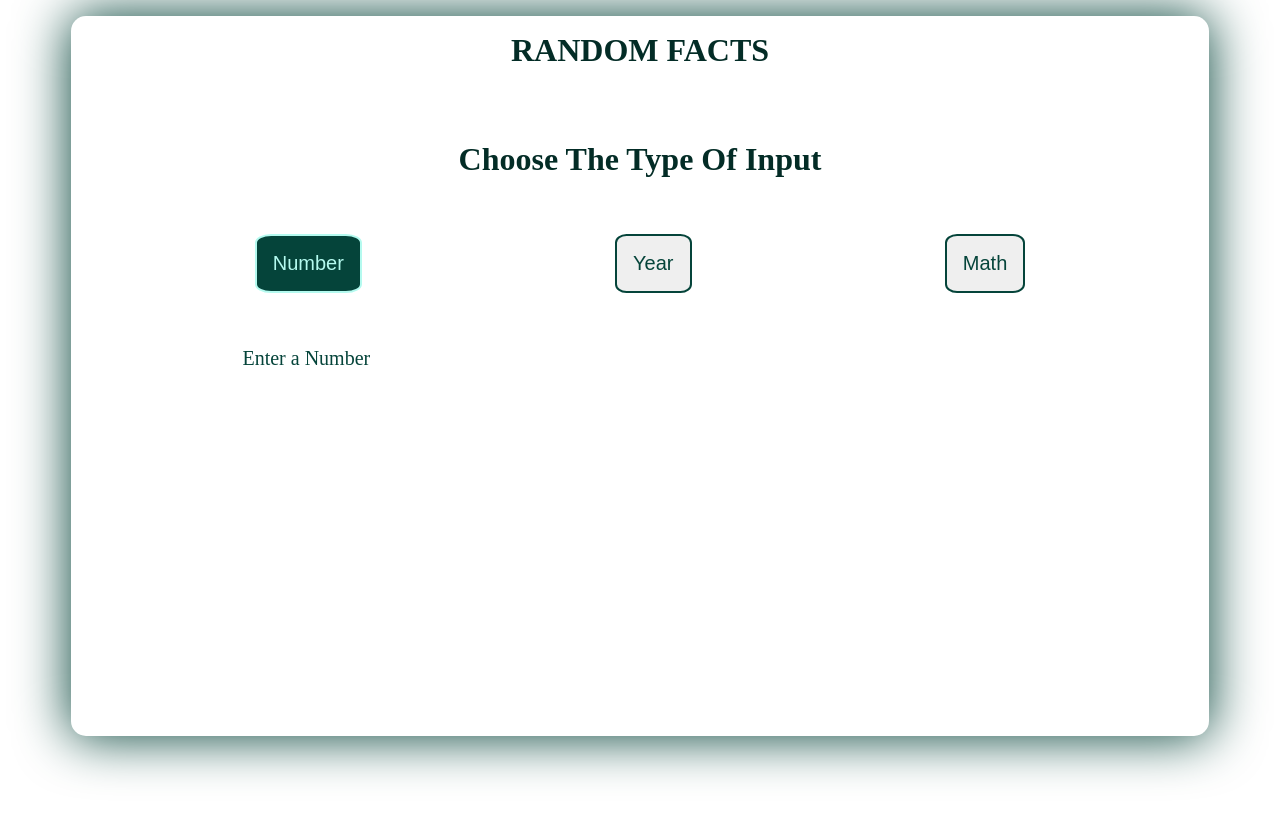
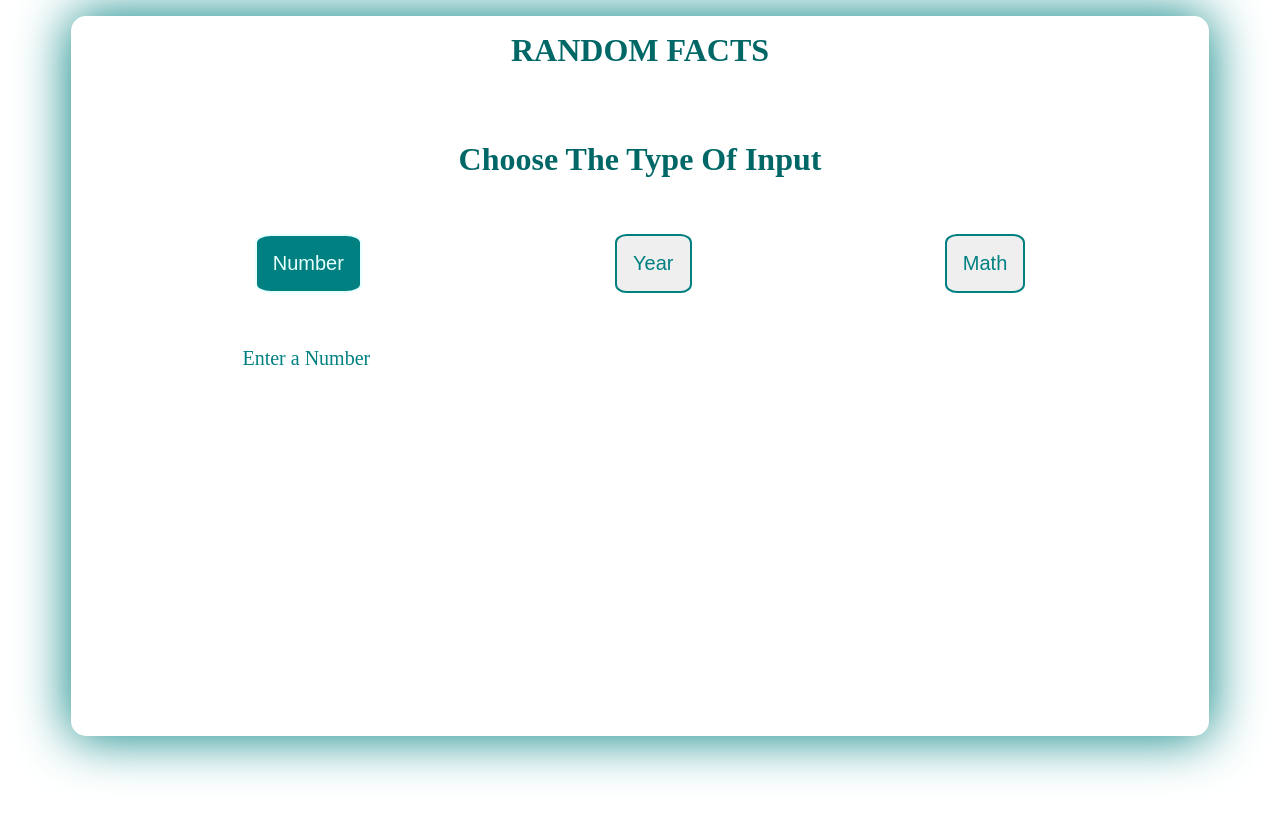
Before and after one commit to M-Hafez22/facts_about_numbers, a React (Create React App) app: page / in a window 1280 px wide. Shown: the top 818 px of the page. Built offline with nearby package versions, Linux system fonts and the light colour scheme; no server answers.

Commit message:
Change theme color

```diff
--- a/src/styles/_config.scss
+++ b/src/styles/_config.scss
@@ -1,3 +1,2 @@
-// $clr: #443005;
-$clr: #05443a;
+$clr: teal;
 $bg-clr: #fff;
```
